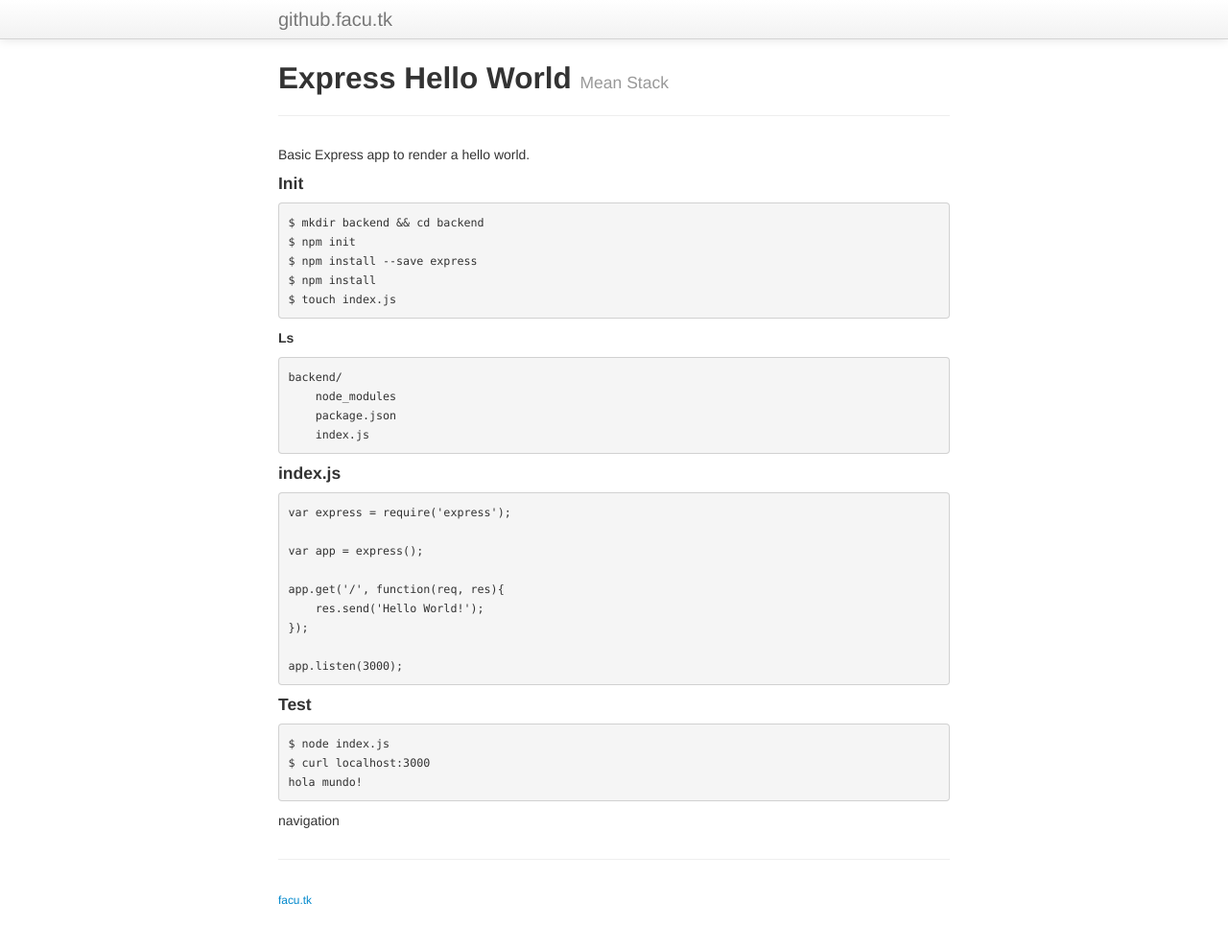
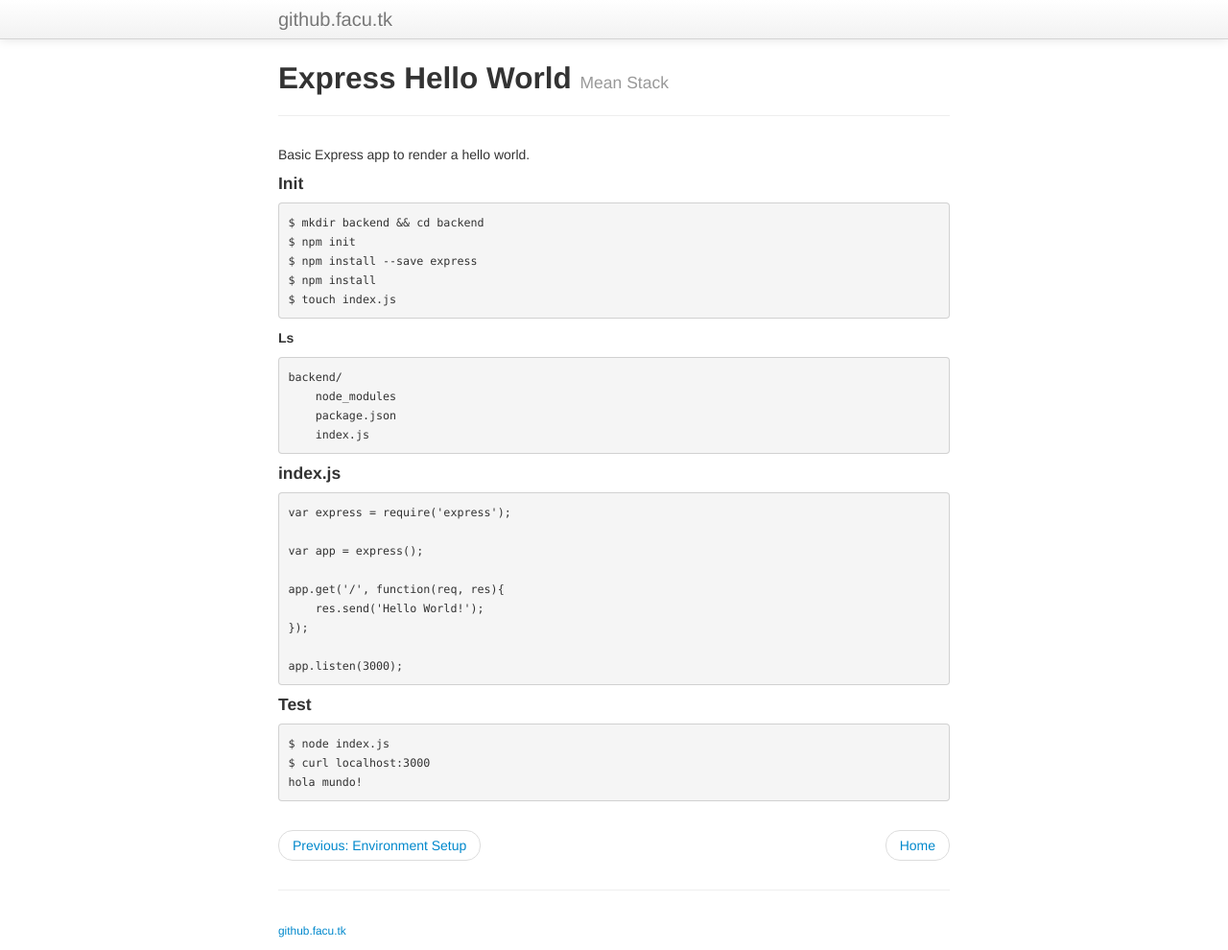
Before and after one commit to facutk/facutk.github.io, a Jekyll site: the page built from _posts/2016-05-20-express-hello-world.md, in a window 1280 px wide. Shown: the whole page at 96% size. Built offline with Jekyll 4.4.1, drawn with Linux system fonts in a browser that asks for light colours; before the commit the page ends 958 px from its top, so only the background shows below that.

Commit message:
changed navigation

```diff
--- a/_config.yml
+++ b/_config.yml
@@ -1,6 +1,6 @@
 # This is the default format.
 # For more see: https://github.com/mojombo/jekyll/wiki/Permalinks
-permalink: /:title
+permalink: /:categories/:title
 
 exclude: [".rvmrc", ".rbenv-version", "ReadMe.md", "Rakefile", "changelog.md", "License.md"]
 highlighter: rouge
--- a/_includes/themes/twitter/default.html
+++ b/_includes/themes/twitter/default.html
@@ -44,7 +44,7 @@
       <hr>
       <footer>
         <p><small>
-          <a href="http://github.facu.tk">facu.tk</a>
+          <a href="http://github.facu.tk">github.facu.tk</a>
         </small></p>
       </footer>
 
--- a/_layouts/index.html
+++ b/_layouts/index.html
@@ -6,7 +6,7 @@ layout: default
 
 <h2>MEAN tutorial</h2>
 <ul>
-  {% for post in site.posts %}
+  {% for post in site.categories.mean reversed %}
     <li>
       <a href="{{ post.url }}">{{ post.title }}</a>
       <small>{{ post.excerpt }}</small>
--- a/_layouts/page.html
+++ b/_layouts/page.html
@@ -5,7 +5,25 @@ layout: default
 {% include themes/twitter/page.html %}
 
 {% if page.nav %}
-<p>
-navigation
-</p>
+
+<ul class="pager">
+
+    <li class="previous">
+    {% if page.previous %}
+      <a href="{{ page.previous.url }}">Previous: {{ page.previous.title }}</a>
+    {% else %}
+        <a href="{{ HOME_PATH }}">Home</a>
+    {% endif %}
+    </li>
+
+    <li class="next">
+    {% if page.next %}
+      <a href="{{ page.next.url }}">Next: {{ page.next.title }}</a>
+    {% else %}
+        <a href="{{ HOME_PATH }}">Home</a>
+    {% endif %}
+    </li>
+
+</ul>
+
 {% endif %}
```
Also changed, not shown: _posts/2016-05-19-environment-setup.md (added, +13 -0 lines).
